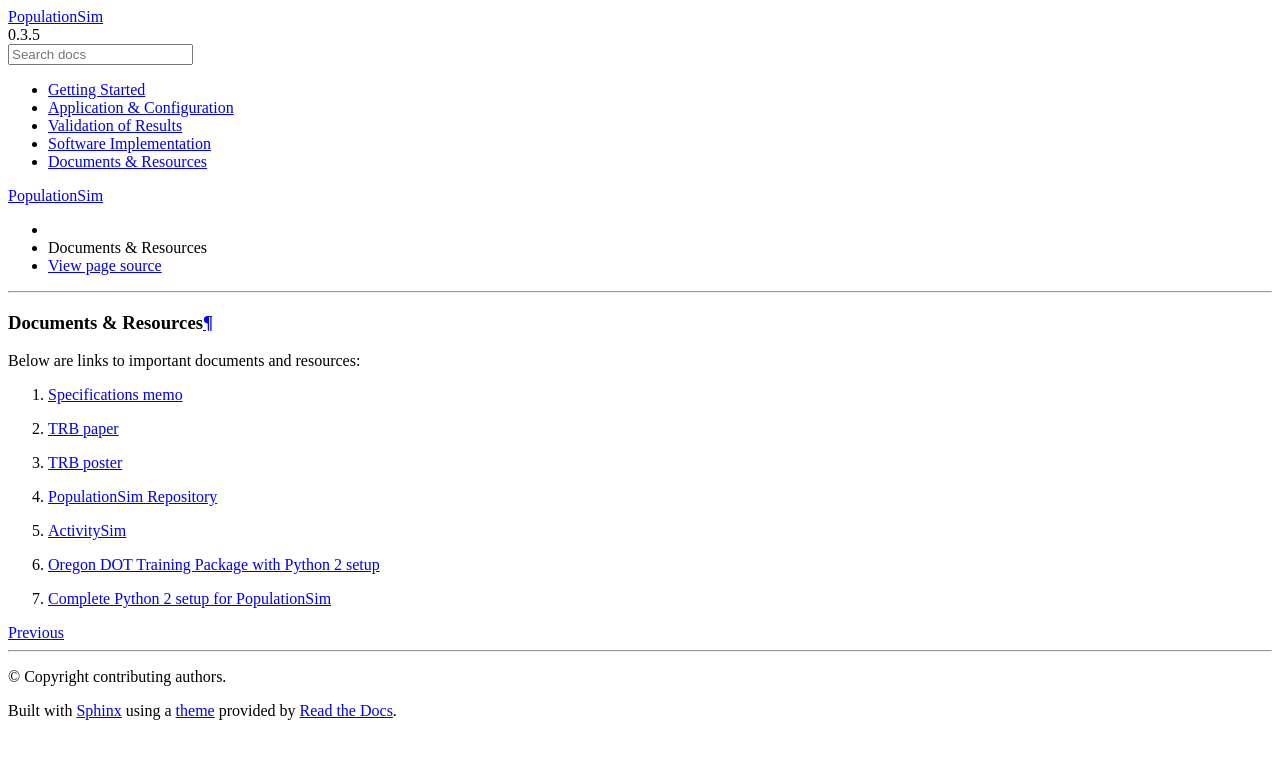
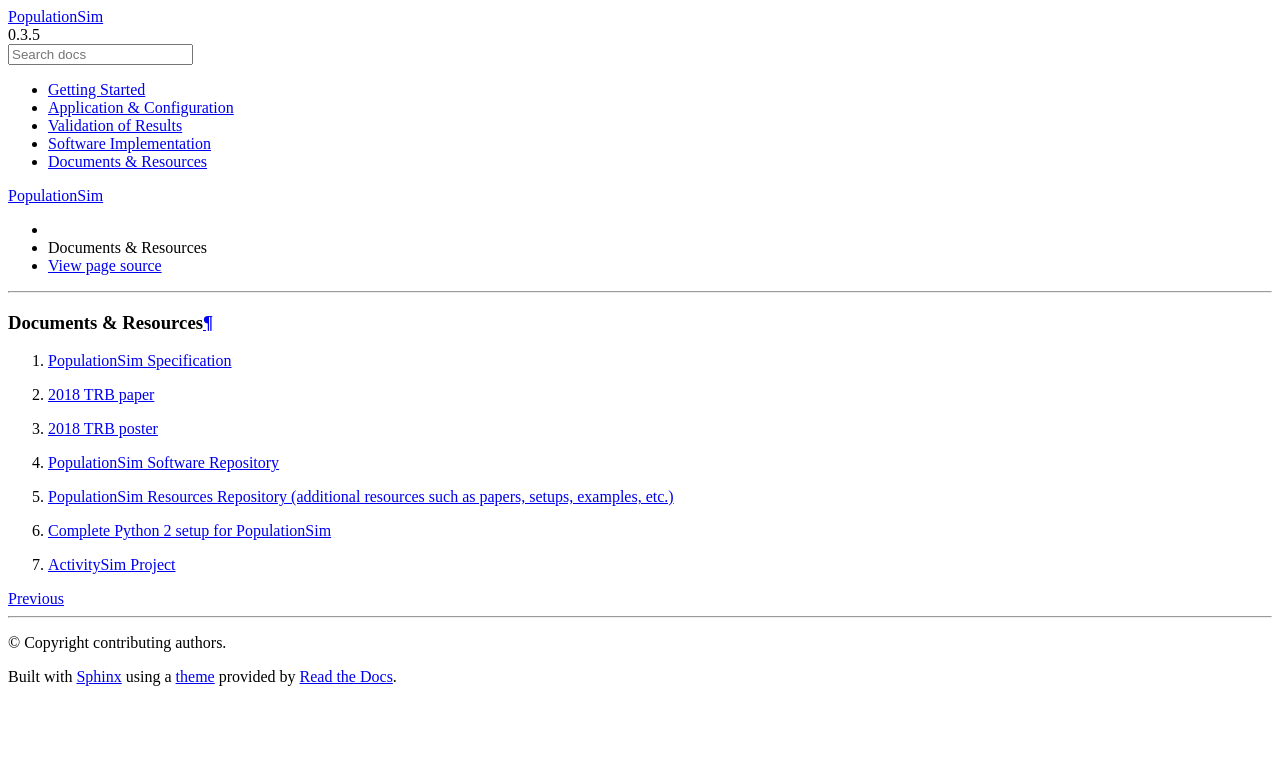
Before and after one commit to ActivitySim/populationsim, a Sphinx documentation site: the page built from docs/docs.rst, in a window 1280 px wide. Shown: the top 759 px of the page. Built offline with Sphinx 7.4.7 and the Read the Docs theme 2.0.0, drawn with Linux system fonts in a browser that asks for light colours.

Commit message:
update docs

```diff
--- a/docs/docs.rst
+++ b/docs/docs.rst
@@ -7,18 +7,16 @@
 Documents & Resources
 =====================
 
-Below are links to important documents and resources:
+1. `PopulationSim Specification <https://github.com/RSGInc/populationSim_resources/raw/master/papers/Draft%20TM1%20-%20Population%20Synthesis%20Technical%20Specifications%202017-03-08.pdf>`_
 
-1. `Specifications memo <https://github.com/RSGInc/populationSim_resources/raw/master/papers/Draft%20TM1%20-%20Population%20Synthesis%20Technical%20Specifications%202017-03-08.pdf>`_
+2. `2018 TRB paper <https://github.com/RSGInc/populationSim_resources/raw/master/papers/TRB_Paper_PopulationSim_v6.pdf>`_
 
-2. `TRB paper <https://github.com/RSGInc/populationSim_resources/raw/master/papers/TRB_Paper_PopulationSim_v6.pdf>`_
+3. `2018 TRB poster <https://github.com/RSGInc/populationSim_resources/raw/master/papers/TRBPoster_PaulDoyleStablerFreedmanBettinardi_v5%5B1%5D.pptx>`_
 
-3. `TRB poster <https://github.com/RSGInc/populationSim_resources/raw/master/papers/TRBPoster_PaulDoyleStablerFreedmanBettinardi_v5%5B1%5D.pptx>`_
+4. `PopulationSim Software Repository <https://github.com/RSGInc/populationsim>`_
 
-4. `PopulationSim Repository <https://github.com/RSGInc/populationsim>`_
+5. `PopulationSim Resources Repository (additional resources such as papers, setups, examples, etc.) <https://github.com/RSGInc/populationsim_resources>`_
 
-5. `ActivitySim <http://www.activitysim.org>`_
+6. `Complete Python 2 setup for PopulationSim <https://github.com/RSGInc/populationsim_python/archive/master.zip>`_
 
-6. `Oregon DOT Training Package with Python 2 setup <https://github.com/RSGInc/populationSim_resources/raw/master/training_package/TrainingPackage.7z>`_
-
-7. `Complete Python 2 setup for PopulationSim <https://github.com/RSGInc/populationsim_python/archive/master.zip>`_
+7. `ActivitySim Project <http://www.activitysim.org>`_
```
